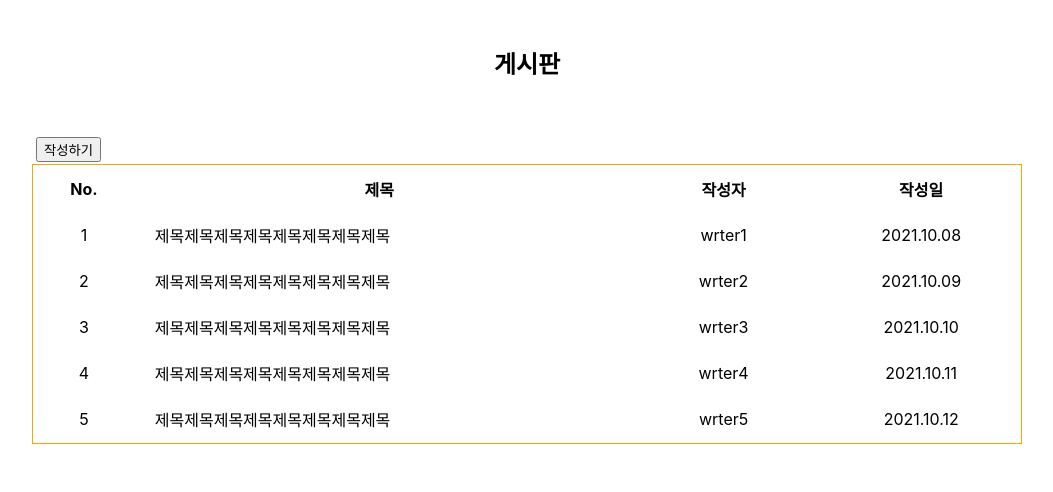
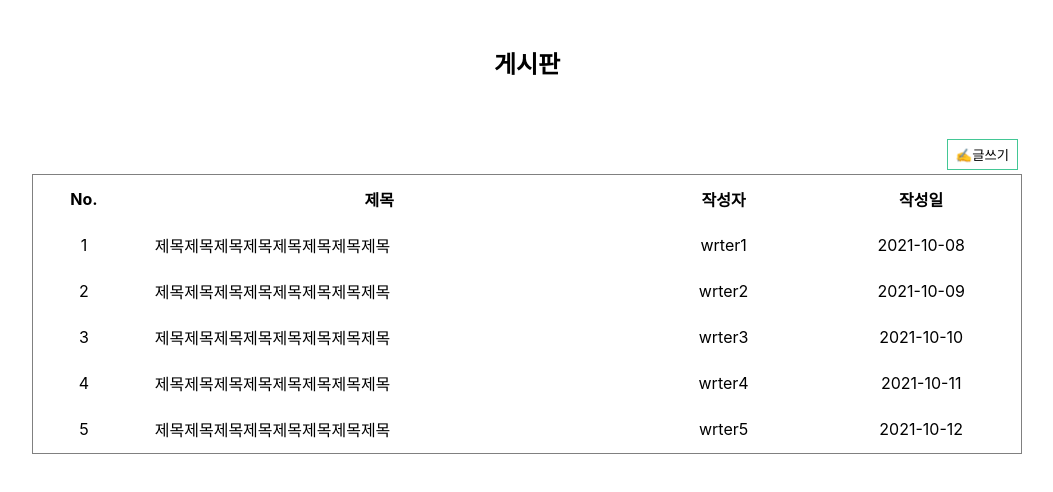
Before and after one commit to ChaeSooYeon/study_board, a React (Create React App) app: page / in a window 1280 px wide. Shown: the top 492 px of the page, without its empty margins (113-1166 px from the left). Built offline with nearby package versions, Linux system fonts and the light colour scheme; the HTML template or start-up script is replaced by a standard one.

Commit message:
소스 정리 & fixed CSS

```diff
--- a/src/App.css
+++ b/src/App.css
@@ -10,7 +10,10 @@ header {
 }
 
 button{
-  margin: 2px 4px;
+  margin: 4px 4px;
+  padding: 5px 8px;
+  background-color: #fff;
+  border: 1px solid rgb(67, 199, 149);
 }
 
 div{
@@ -31,7 +34,7 @@ textarea{
 
 .List table {
   width: 100%;
-  border: 1px solid orange;
+  border: 1px solid gray;
 }
 .List table th,td {
   padding: 10px 20px;
@@ -52,3 +55,12 @@ textarea{
 .List table td.write_date{
   width: 20%;
 }
+
+
+.fl-right{
+  float: right;
+}
+
+.txt-al-center{
+  text-align: center;
+}
--- a/src/App.js
+++ b/src/App.js
@@ -1,16 +1,16 @@
 import { useState } from 'react';
 import './App.css';
 import Header from './Components/Header';
-import List from './Components/List';
+import Table from './Components/Table';
 import Write from './Components/Write';
 import Detail from './Components/Detail';
 
 const initlist = [
-  { id:1, title :'제목제목제목제목제목제목제목제목', content: 'this is content1', writer: 'wrter1', write_date:'2021.10.08'},
-  { id:2, title :'제목제목제목제목제목제목제목제목', content: 'this is content2', writer: 'wrter2', write_date:'2021.10.09'},
-  { id:3, title :'제목제목제목제목제목제목제목제목', content: 'this is content3', writer: 'wrter3', write_date:'2021.10.10'},
-  { id:4, title :'제목제목제목제목제목제목제목제목', content: 'this is content4', writer: 'wrter4', write_date:'2021.10.11'},
-  { id:5, title :'제목제목제목제목제목제목제목제목', content: 'this is content5', writer: 'wrter5', write_date:'2021.10.12'}
+  { id:1, title :'제목제목제목제목제목제목제목제목', content: 'this is content1', writer: 'wrter1', write_date:'2021-10-08'},
+  { id:2, title :'제목제목제목제목제목제목제목제목', content: 'this is content2', writer: 'wrter2', write_date:'2021-10-09'},
+  { id:3, title :'제목제목제목제목제목제목제목제목', content: 'this is content3', writer: 'wrter3', write_date:'2021-10-10'},
+  { id:4, title :'제목제목제목제목제목제목제목제목', content: 'this is content4', writer: 'wrter4', write_date:'2021-10-11'},
+  { id:5, title :'제목제목제목제목제목제목제목제목', content: 'this is content5', writer: 'wrter5', write_date:'2021-10-12'}
 ];
 
 function App(){
@@ -25,8 +25,8 @@ function App(){
     <div className="App">
       <Header></Header>
       <div className="content">
-        <List updateMode={updateMode} list={list}></List>
-        { mode === 'write'? <Write list={list} setList={setList} ></Write> : console.log(mode) }
+        <Table updateMode={updateMode} list={list}></Table>
+        { mode === 'write'? <Write list={list} setList={setList} updateMode={updateMode}></Write> : console.log(mode) }
         { mode === 'detail'? <Detail></Detail> : console.log(mode) }
       </div>
     </div>
--- a/src/Components/List.js
+++ b/src/Components/Table.js
@@ -1,7 +1,7 @@
 import React from "react";
 import Tr from "./Tr";
 
-const List = (props) => {
+const Table = (props) => {
 
   const click_WriteButton = () => {
     props.updateMode("write");
@@ -13,7 +13,7 @@ const List = (props) => {
 
   return (
     <div className="List">
-      <button onClick={click_WriteButton}>작성하기</button>
+      <button onClick={click_WriteButton} className="fl-right"><span role="img" aria-lable="pencil">✍</span>글쓰기</button>
       <table>
         <thead>
           <tr><th>No.</th><th>제목</th><th>작성자</th><th>작성일</th></tr>
@@ -28,4 +28,4 @@ const List = (props) => {
   );
 }
 
-export default List;
+export default Table;
--- a/src/Components/Write.js
+++ b/src/Components/Write.js
@@ -1,7 +1,7 @@
 import React from "react";
 import { useInput } from "../useInput";
 
-const Write = ({list, setList}) => {
+const Write = ({list, setList, updateMode}) => {
     const _title = useInput("");
     const _content = useInput("");
     const _writer = useInput("writer");
@@ -14,12 +14,20 @@ const Write = ({list, setList}) => {
         setList([...list, {...newBoard}]); //방법2 :스프레드 연산자 사용
     }
 
+    const writingCancle = () => {
+        updateMode("list");
+    }
+
 
     return(
        <div>
-           <input {..._title}  placeholder="title" />
-           <textarea {..._content} placeholder="write here..." />
-           <button onClick={submitContent}> submit </button>
+           <label> 제목 : <input {..._title}  placeholder="title" /></label>
+           <br/>
+           내용 : <textarea {..._content} placeholder="write here..." />
+           <div className="txt-al-center">
+            <button onClick={submitContent}> 등록 </button>
+            <button onClick={writingCancle}> 취소 </button>
+           </div>
        </div>
     );
 }
```
Also changed, not shown: src/Content.js (deleted).
